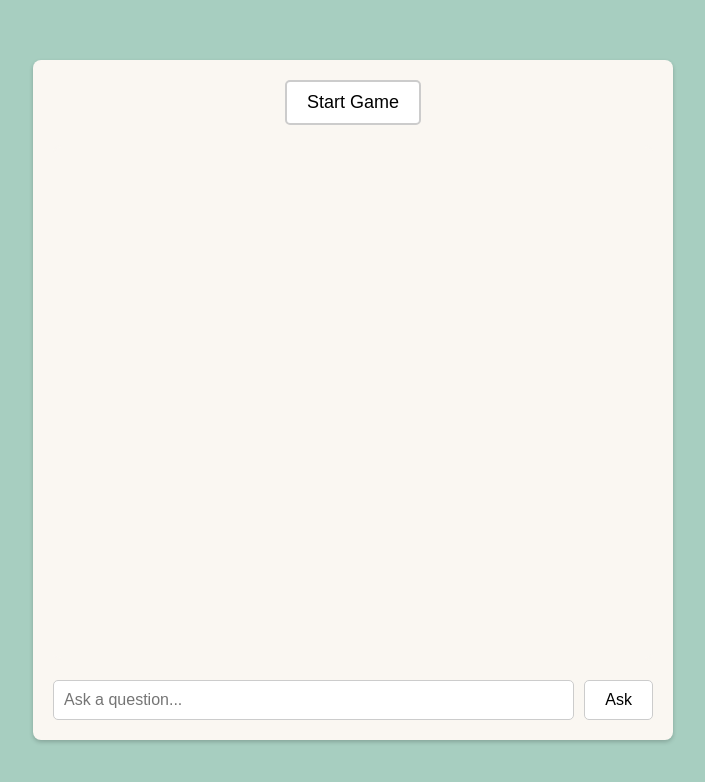
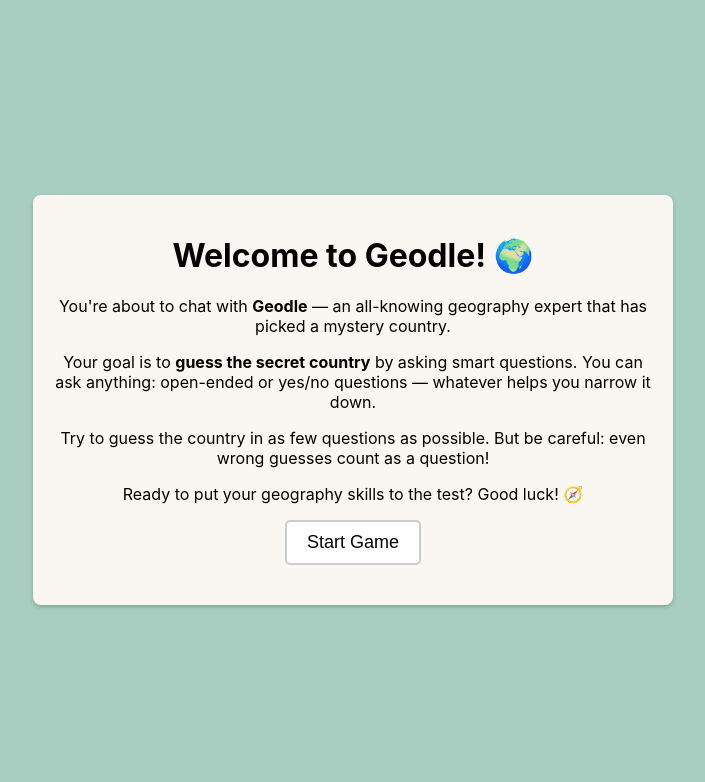
Before and after one commit to romina1601/geodle-chat-frontend, a React (Create React App) app: page / in a window 1280 px wide. Shown: the top 782 px of the page, without its empty margins (287-992 px from the left). Built offline with nearby package versions, Linux system fonts and the light colour scheme; no server answers.

Commit message:
✨ Add new landing page with instructions and use redux to manage state

```diff
--- a/package.json
+++ b/package.json
@@ -3,6 +3,7 @@
   "version": "0.1.0",
   "private": true,
   "dependencies": {
+    "@reduxjs/toolkit": "^2.6.1",
     "@testing-library/dom": "^10.4.0",
     "@testing-library/jest-dom": "^6.6.3",
     "@testing-library/react": "^16.2.0",
@@ -13,7 +14,9 @@
     "@types/react-dom": "^19.0.4",
     "react": "^19.0.0",
     "react-dom": "^19.0.0",
-    "react-scripts": "5.0.1",
+    "react-redux": "^9.2.0",
+    "react-router-dom": "^7.4.0",
+    "react-scripts": "^5.0.1",
     "typescript": "^4.9.5",
     "web-vitals": "^2.1.4"
   },
--- a/src/App.tsx
+++ b/src/App.tsx
@@ -1,12 +1,17 @@
 import React from "react";
 import Home from "./pages/Home";
 import "./styles/App.css"
+import { BrowserRouter as Router, Route, Routes } from "react-router-dom";
+import Instructions from "./pages/Instructions";
 
 const App: React.FC = () => {
   return (
-    <div className="App">
-      <Home />
-    </div>
+    <Router>
+      <Routes>
+        <Route path="/" element={<Instructions />} />
+        <Route path="/home" element={<Home />} />
+      </Routes>
+    </Router>
   );
 };
 
--- a/src/index.tsx
+++ b/src/index.tsx
@@ -3,13 +3,17 @@ import ReactDOM from 'react-dom/client';
 import './index.css';
 import App from './App';
 import reportWebVitals from './reportWebVitals';
+import { Provider } from 'react-redux';
+import { store } from './store/store';
 
 const root = ReactDOM.createRoot(
   document.getElementById('root') as HTMLElement
 );
 root.render(
   <React.StrictMode>
-    <App />
+    <Provider store={store}>
+      <App />
+    </Provider>
   </React.StrictMode>
 );
 
--- a/src/pages/Home.tsx
+++ b/src/pages/Home.tsx
@@ -3,60 +3,41 @@ import ChatWindow from "../components/chat/ChatWindow";
 import ChatInput from "../components/chat/ChatInput";
 import TypingIndicator from "../components/chat/TypingIndicator";
 import "../styles/Home.css";
-import { askQuestion, startGame } from "../api/geodleApi";
+import { askQuestion } from "../api/geodleApi";
+import { useDispatch, useSelector } from "react-redux";
+import { RootState } from "../store/store";
+import { addMessage, setGameOver, updateLastMessage } from "../store/gameSlice";
 
 
 const Home: React.FC = () => {
-  const [messages, setMessages] = useState<string[]>([]);
-  const [sessionStarted, setSessionStarted] = useState(false);
-  const [gameOver, setGameOver] = useState(false);
+  const dispatch = useDispatch();
+  const messages = useSelector((state: RootState) => state.game.messages);
+  const gameOver = useSelector((state: RootState) => state.game.gameOver);
   const [isTyping, setIsTyping] = useState(false);
-
-  const handleStartGame = async () => {
-    try {
-      const data = await startGame();
-      setSessionStarted(true);
-      setGameOver(false);
-      console.log('Started session with id: ', data.session_id);
-
-      // Add game started message
-      setMessages((prev) => [...prev, `Geodle: ${data.message}`]);
-    } catch (error) {
-      console.error("Error starting game:", error);
-    }
-  };
 
   const handleSendMessage = async (message: string) => {
     if (gameOver) return;
 
-    // Apend user's message
-    setMessages((prev) => [...prev, `You: ${message}`]);
-
-    // Immediately create a new message for the Geodle response
-    setMessages((prev) => [...prev, `Geodle:`]);
-
+    // Dispatch user message
+    dispatch(addMessage(`You: ${message}`));
+    // Add placeholder for Geodle's answer
+    dispatch(addMessage(`Geodle:`));
     setIsTyping(true);
 
     try {
       const fullAnswer = await askQuestion(message, (chunk) => {
-        setMessages((prev) => {
-          const updatedMessages = [...prev];
-          updatedMessages[updatedMessages.length - 1] += chunk;
-          return updatedMessages;
-        });
+        // Dispatch action to update the last message with the new chunk
+        dispatch(updateLastMessage(chunk));
       });
 
       // TODO: find better way to do this; ex: "Incorrect! Here’s another hint: The country is landlocked..." sets gameOver on true
       // if user answered correctly, stop the game
       if (fullAnswer.toLowerCase().includes("the country is") && fullAnswer.toLowerCase().includes("correct") ) {
-        setGameOver(true);
+        dispatch(setGameOver(true));
       }
     } catch (error) {
       console.log("Error sending message:", error);
-      setMessages((prev) => [
-        ...prev,
-        "Geodle: Sorry, something went wrong.",
-      ]);
+      dispatch(addMessage("Geodle: Sorry, something went wrong."));
     } finally {
       setIsTyping(false);
     }
@@ -65,11 +46,6 @@ const Home: React.FC = () => {
   return (
     <div className="home-container">
       <div className="chat-section">
-        {!sessionStarted && (
-          <button className="start-game-button" onClick={handleStartGame}>
-            Start Game
-          </button>
-        )}
           <ChatWindow messages={messages} />
           {isTyping && <TypingIndicator />}
           {!gameOver && <ChatInput onSendMessage={handleSendMessage} />}
--- /dev/null
+++ b/src/pages/Instructions.tsx
@@ -0,0 +1,54 @@
+import React from "react";
+import { useNavigate } from "react-router-dom";
+import { useDispatch } from "react-redux";
+import { startGame } from "../api/geodleApi";
+import { setSessionStarted, setGameOver, addMessage, resetMessages } from "../store/gameSlice";
+import "../styles/Instructions.css";
+
+const Instructions: React.FC = () => {
+  const navigate = useNavigate();
+  const dispatch = useDispatch();
+
+  const handleStartGame = async () => {
+    try {
+      const data = await startGame();
+      console.log("Started session with id: ", data.session_id);
+
+      // Clear previous messages and update state via Redux
+      dispatch(resetMessages());
+      dispatch(setSessionStarted(true));
+      dispatch(setGameOver(false));
+      dispatch(addMessage(`Geodle: ${data.message}`));
+
+      navigate("/home"); // Redirect to Home page
+    } catch (error) {
+      console.error("Error starting game:", error);
+    }
+  };
+
+  return (
+    <div className="home-container">
+      <div className="instructions-section">
+      <h1>Welcome to Geodle! 🌍</h1>
+        <p>
+          You're about to chat with <strong>Geodle</strong> — an all-knowing geography expert that has picked a mystery country.
+        </p>
+        <p>
+          Your goal is to <strong>guess the secret country</strong> by asking smart questions. You can ask anything: open-ended or yes/no questions — whatever helps you narrow it down.
+        </p>
+        <p>
+          Try to guess the country in as few questions as possible. But be careful: even wrong guesses count as a question!
+        </p>
+        <p>
+          Ready to put your geography skills to the test? Good luck! 🧭
+        </p>
+
+        <button className="start-game-button" onClick={handleStartGame}>
+          Start Game
+        </button>
+      </div>
+    </div>
+  );
+};
+
+export default Instructions;
--- /dev/null
+++ b/src/store/gameSlice.ts
@@ -0,0 +1,41 @@
+import { createSlice, PayloadAction } from '@reduxjs/toolkit';
+
+interface GameState {
+  sessionStarted: boolean;
+  gameOver: boolean;
+  messages: string[];
+}
+
+const initialState: GameState = {
+  sessionStarted: false,
+  gameOver: false,
+  messages: [],
+};
+
+const gameSlice = createSlice({
+  name: 'game',
+  initialState,
+  reducers: {
+    setSessionStarted(state, action: PayloadAction<boolean>) {
+      state.sessionStarted = action.payload;
+    },
+    setGameOver(state, action: PayloadAction<boolean>) {
+      state.gameOver = action.payload;
+    },
+    addMessage(state, action: PayloadAction<string>) {
+      state.messages.push(action.payload);
+    },
+    resetMessages(state) {
+      state.messages = [];
+    },
+    // Reducer for appending chunks
+    updateLastMessage(state, action: PayloadAction<string>) {
+      if (state.messages.length > 0) {
+        state.messages[state.messages.length - 1] += action.payload;
+      }
+    },
+  },
+});
+
+export const { setSessionStarted, setGameOver, addMessage, resetMessages, updateLastMessage } = gameSlice.actions;
+export default gameSlice.reducer;
--- /dev/null
+++ b/src/store/store.ts
@@ -0,0 +1,11 @@
+import { configureStore } from '@reduxjs/toolkit';
+import gameReducer from './gameSlice';
+
+export const store = configureStore({
+  reducer: {
+    game: gameReducer,
+  },
+});
+
+export type RootState = ReturnType<typeof store.getState>;
+export type AppDispatch = typeof store.dispatch;
--- a/src/styles/Home.css
+++ b/src/styles/Home.css
@@ -24,17 +24,6 @@
 @media (max-width: 600px) {
   .chat-section {
     width: 80%;
+    height: 70vh;
   }
 }
-
-
-.start-game-button {
-  align-self: center;
-  margin-bottom: 20px;
-  padding: 10px 20px;
-  font-size: 18px;
-  background-color: #fff;
-  border: 2px solid #ccc;
-  border-radius: 5px;
-  cursor: pointer;
-}
--- /dev/null
+++ b/src/styles/Instructions.css
@@ -0,0 +1,28 @@
+.home-container {
+    background-color: #A7CEC0;
+    min-height: 100vh;
+    display: flex;
+    justify-content: center;
+    align-items: center;
+  }
+
+  .instructions-section {
+    background-color: #FAF7F2;
+    border-radius: 8px;
+    width: 90%;
+    max-width: 600px;
+    padding: 20px;
+    box-shadow: 0 2px 4px rgba(0, 0, 0, 0.2);
+    text-align: center;
+  }
+
+  .start-game-button {
+    align-self: center;
+    margin-bottom: 20px;
+    padding: 10px 20px;
+    font-size: 18px;
+    background-color: #fff;
+    border: 2px solid #ccc;
+    border-radius: 5px;
+    cursor: pointer;
+  }
```
Also changed, not shown: 1 other file (tests, documents, lock files or other folders).
